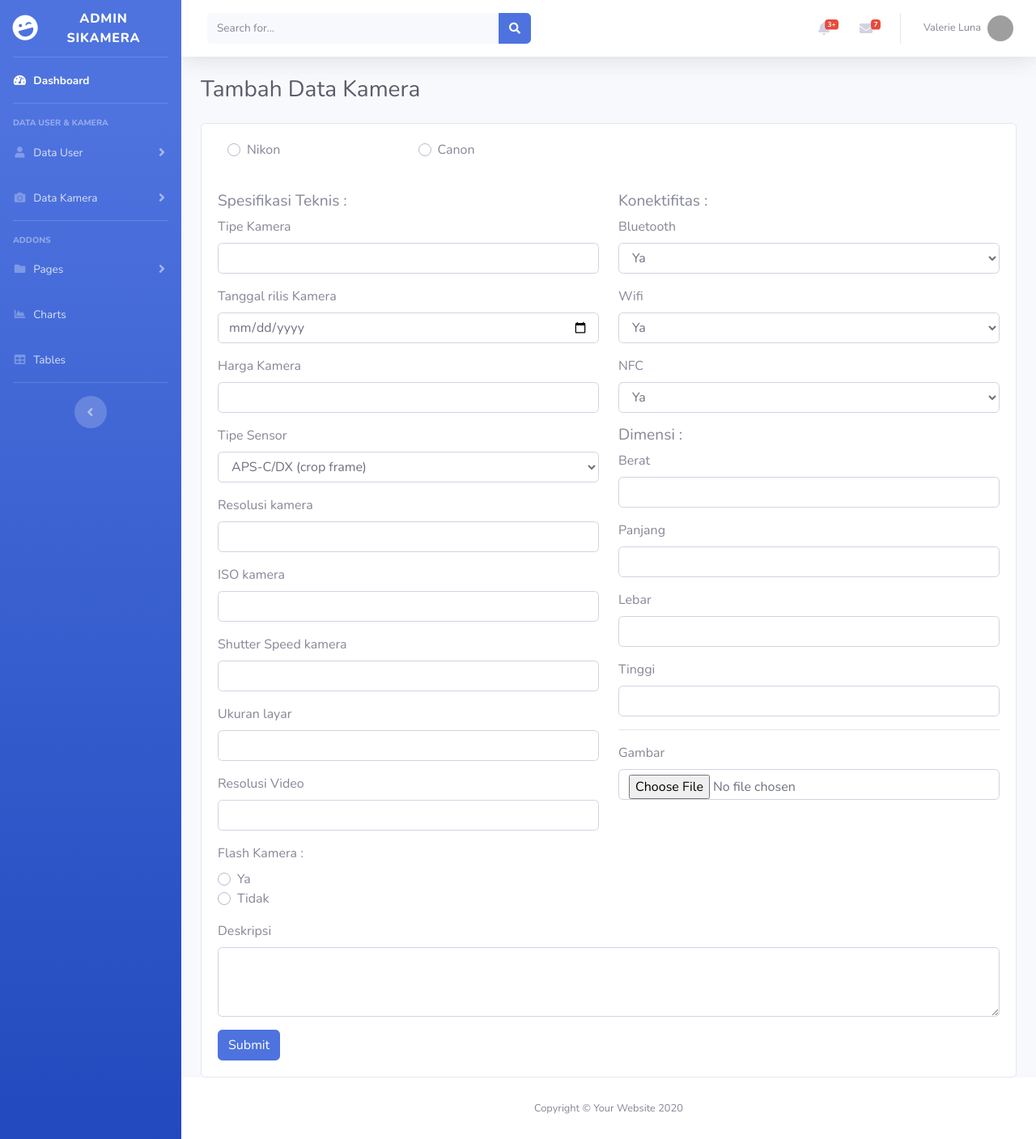
After one commit to sikamera/spk-sikamera, a CodeIgniter 4 app: template app/Views/adminpages/tambah_kamera.php in a window 1280 px wide. The commit adds this page. Shown: the whole page at 81% size. Run offline with PHP 8.4 and a stand-in for CodeIgniter, Linux system fonts and the light colour scheme; the template is opened without the code that fills it, so the values that code supplies are empty; some libraries are stand-ins or nearby versions; grey boxes are pictures that could not be loaded.

Commit message:
menambahkan halaman tambah kamera

```diff
--- a/app/Config/Routes.php
+++ b/app/Config/Routes.php
@@ -31,6 +31,7 @@ $routes->setAutoRoute(true);
 // We get a performance increase by specifying the default
 // route since we don't have to scan directories.
 $routes->get('/', 'Home::index');
+$routes->get('/tambah_kamera', 'Kamera::tambahKamera');
 
 /**
  * --------------------------------------------------------------------
--- a/app/Controllers/Home.php
+++ b/app/Controllers/Kamera.php
@@ -1,10 +1,10 @@
 <?php namespace App\Controllers;
 
-class Home extends BaseController
+class Kamera extends BaseController
 {
-	public function index()
+	public function tambahKamera()
 	{
-		return view('welcome_message');
+		return view('adminpages/tambah_kamera');
 	}
 
 	//--------------------------------------------------------------------
--- a/app/Views/pages/home.php
+++ b/app/Views/adminpages/home.php
@@ -299,4 +299,4 @@
           </div>
 
 
-<?= $this->endSection; ?>
+<?= $this->endSection(); ?>
--- /dev/null
+++ b/app/Views/adminpages/tambah_kamera.php
@@ -0,0 +1,142 @@
+<?= $this->extend('layout/page_layout'); ?>
+
+
+
+<?= $this->section('content'); ?>
+
+<div class="d-sm-flex align-items-center justify-content-between mb-4">
+    <h1 class="h3 mb-0 text-gray-800">Tambah Data Kamera</h1>
+</div>
+
+<div class="card">
+<div class="card-body">
+<form>
+    <div class="form-group">
+        <div class="custom-control custom-radio">
+            <div class="row" style="margin: 0 auto;">
+                <div class="col-xl-3 col-md-6 mb-4">
+                    <input class="custom-control-input" id="customRadio1" type="radio" name="customRadio">
+                    <label class="custom-control-label" for="customRadio1">Nikon</label>
+                </div>
+                <div class="col-xl-3 col-md-6 mb-4">
+                    <input class="custom-control-input" id="customRadio2" type="radio" name="customRadio">
+                    <label class="custom-control-label" for="customRadio2">Canon</label>
+                </div>
+            </div>
+        </div>
+    </div>
+    <div class="row">
+        <div class="col">
+            <h5 class="text-lg font-weight-800">Spesifikasi Teknis  :</h5>
+            <div class="form-group">
+                <label for="exampleFormControlSelect1">Tipe Kamera</label>
+                <input type="text" name="tipe-kamera" id="tipe-kamera" class="form-control form-control-solid">
+            </div>
+            <div class="form-group">
+                <label for="exampleFormControlSelect1">Tanggal rilis Kamera</label>
+                <input type="date" name="tipe-kamera" id="tipe-kamera" class="form-control form-control-solid">
+            </div>
+            <div class="form-group">
+                <label for="exampleFormControlSelect2">Harga Kamera</label>
+                <input type="number" name="harga" id="harga" class="form-control form-control-solid">
+            </div>
+            <div class="form-group">
+                <label for="exampleFormControlSelect2">Tipe Sensor</label>
+                <select name="" id="" class="form-control form-control-solid">
+                    <option value="">APS-C/DX (crop frame)</option>
+                    <option value="">FX (full frame)</option>
+                </select>
+            </div>
+            <div class="form-group">
+                <label for="exampleFormControlSelect2">Resolusi kamera</label>
+                <input type="text" name="" id="" class="form-control form-control-solid">
+            </div>
+            <div class="form-group">
+                <label for="exampleFormControlSelect2">ISO kamera</label>
+                <input type="text" name="" id="" class="form-control form-control-solid">
+            </div>
+            <div class="form-group">
+                <label for="exampleFormControlSelect2">Shutter Speed kamera</label>
+                <input type="text" name="" id="" class="form-control form-control-solid">
+            </div>
+            <div class="form-group">
+                <label for="exampleFormControlSelect2">Ukuran layar</label>
+                <input type="text" name="" id="" class="form-control form-control-solid">
+            </div>
+            <div class="form-group">
+                <label for="exampleFormControlSelect2">Resolusi Video</label>
+                <input type="text" name="" id="" class="form-control form-control-solid">
+            </div>
+            <div class="form-group">
+                <label for="exampleFormControlSelect2">Flash Kamera :</label>
+                <div class="custom-control custom-radio">
+                    <input class="custom-control-input" id="customRadio3" type="radio" name="customRadio">
+                    <label class="custom-control-label" for="customRadio3">Ya</label>
+                </div>
+                <div class="custom-control custom-radio">
+                    <input class="custom-control-input" id="customRadio4" type="radio" name="customRadio">
+                    <label class="custom-control-label" for="customRadio4">Tidak</label>
+                </div>
+            </div>
+        </div>
+        <div class="col">
+            <h5 class="text-lg">Konektifitas :</h5>
+            <div class="form-group">
+                <label for="exampleFormControlSelect2">Bluetooth</label>
+                <select name="" id="" class="form-control form-control-solid">
+                    <option value="">Ya</option>
+                    <option value="">tidak</option>
+                </select>
+            </div>
+            <div class="form-group">
+                <label for="exampleFormControlSelect2">Wifi</label>
+                <select name="" id="" class="form-control form-control-solid">
+                    <option value="">Ya</option>
+                    <option value="">tidak</option>
+                </select>
+            </div>
+            <div class="form-group">
+                <label for="exampleFormControlSelect2">NFC</label>
+                <select name="" id="" class="form-control form-control-solid">
+                    <option value="">Ya</option>
+                    <option value="">tidak</option>
+                </select>
+            </div>
+            <h5 class="text-lg">Dimensi :</h5>
+            <div class="form-group">
+                <label for="">Berat</label>
+                <input type="number" name="" id="" class="form-control form-control-solid">
+            </div>
+            <div class="form-group">
+                <label for="">Panjang</label>
+                <input type="number" name="" id="" class="form-control form-control-solid">
+            </div>
+            <div class="form-group">
+                <label for="">Lebar</label>
+                <input type="number" name="" id="" class="form-control form-control-solid">
+            </div>
+            <div class="form-group">
+                <label for="">Tinggi</label>
+                <input type="number" name="" id="" class="form-control form-control-solid">
+            </div>
+
+            <hr>
+
+            <div class="form-group">
+                <label for="">Gambar</label>
+                <input type="file" src="" alt="" class="form-control form-control-solid">
+            </div>
+        </div>
+    </div>
+
+
+    <div class="form-group"><label for="exampleFormControlTextarea1">Deskripsi</label><textarea class="form-control form-control-solid" id="exampleFormControlTextarea1" rows="3"></textarea></div>
+    <button type="submit" class="btn btn-primary">Submit</button>
+</form>
+</div>
+</div>
+
+
+
+
+<?= $this->endSection(); ?>
--- a/app/Views/layout/page_layout.php
+++ b/app/Views/layout/page_layout.php
@@ -9,13 +9,21 @@
     <link href="theme/css/sb-admin-2.min.css" rel="stylesheet">
 </head>
 <body id="page-top">
-<div class="wrapper">
+
+    <div id="wrapper">
+
         <?= $this->include('layout/sidebar'); ?>
+
         <div id="content-wrapper" class="d-flex flex-column">
+
             <div id="content">
+
                 <?= $this->include('layout/navbar'); ?>
+
                 <div class="container-fluid">
+
                     <?= $this->renderSection('content'); ?>
+
                 </div>
             </div>
             <?= $this->include('layout/footer'); ?>
@@ -27,27 +35,21 @@
     <?= $this->include('layout/modal'); ?>
 
 
-
-
-
-
-
-
     <!-- Bootstrap core JavaScript-->
-  <script src="vendor/jquery/jquery.min.js"></script>
-  <script src="vendor/bootstrap/js/bootstrap.bundle.min.js"></script>
+  <script src="theme/vendor/jquery/jquery.min.js"></script>
+  <script src="theme/vendor/bootstrap/js/bootstrap.bundle.min.js"></script>
 
   <!-- Core plugin JavaScript-->
-  <script src="vendor/jquery-easing/jquery.easing.min.js"></script>
+  <script src="theme/vendor/jquery-easing/jquery.easing.min.js"></script>
 
   <!-- Custom scripts for all pages-->
-  <script src="js/sb-admin-2.min.js"></script>
+  <script src="theme/js/sb-admin-2.min.js"></script>
 
   <!-- Page level plugins -->
-  <script src="vendor/chart.js/Chart.min.js"></script>
+  <script src="theme/vendor/chart.js/Chart.min.js"></script>
 
   <!-- Page level custom scripts -->
-  <script src="js/demo/chart-area-demo.js"></script>
-  <script src="js/demo/chart-pie-demo.js"></script>
+  <script src="theme/js/demo/chart-area-demo.js"></script>
+  <script src="theme/js/demo/chart-pie-demo.js"></script>
 </body>
 </html>
--- a/app/Views/layout/sidebar.php
+++ b/app/Views/layout/sidebar.php
@@ -7,7 +7,7 @@
         <div class="sidebar-brand-icon rotate-n-15">
             <i class="fas fa-laugh-wink"></i>
         </div>
-        <div class="sidebar-brand-text mx-3">SB Admin <sup>2</sup></div>
+        <div class="sidebar-brand-text mx-3">Admin Sikamera</div>
     </a>
 
 <!-- Divider -->
@@ -25,20 +25,20 @@
 
 <!-- Heading -->
 <div class="sidebar-heading">
-  Interface
+  Data User & Kamera
 </div>
 
 <!-- Nav Item - Pages Collapse Menu -->
 <li class="nav-item">
   <a class="nav-link collapsed" href="#" data-toggle="collapse" data-target="#collapseTwo" aria-expanded="true" aria-controls="collapseTwo">
-    <i class="fas fa-fw fa-cog"></i>
-    <span>Components</span>
+    <i class="fas fa-fw fa-user"></i>
+    <span>Data User</span>
   </a>
   <div id="collapseTwo" class="collapse" aria-labelledby="headingTwo" data-parent="#accordionSidebar">
     <div class="bg-white py-2 collapse-inner rounded">
-      <h6 class="collapse-header">Custom Components:</h6>
-      <a class="collapse-item" href="buttons.html">Buttons</a>
-      <a class="collapse-item" href="cards.html">Cards</a>
+      <h6 class="collapse-header">Data User:</h6>
+      <a class="collapse-item" href="buttons.html">Users</a>
+      <a class="collapse-item" href="cards.html">Tambah User</a>
     </div>
   </div>
 </li>
@@ -46,16 +46,15 @@
 <!-- Nav Item - Utilities Collapse Menu -->
 <li class="nav-item">
   <a class="nav-link collapsed" href="#" data-toggle="collapse" data-target="#collapseUtilities" aria-expanded="true" aria-controls="collapseUtilities">
-    <i class="fas fa-fw fa-wrench"></i>
-    <span>Utilities</span>
+    <i class="fas fa-fw fa-camera"></i>
+    <span>Data Kamera</span>
   </a>
   <div id="collapseUtilities" class="collapse" aria-labelledby="headingUtilities" data-parent="#accordionSidebar">
     <div class="bg-white py-2 collapse-inner rounded">
-      <h6 class="collapse-header">Custom Utilities:</h6>
-      <a class="collapse-item" href="utilities-color.html">Colors</a>
-      <a class="collapse-item" href="utilities-border.html">Borders</a>
-      <a class="collapse-item" href="utilities-animation.html">Animations</a>
-      <a class="collapse-item" href="utilities-other.html">Other</a>
+      <h6 class="collapse-header">Data Kamera:</h6>
+      <a class="collapse-item" href="utilities-color.html">Canon</a>
+      <a class="collapse-item" href="utilities-border.html">Nikon</a>
+      <a class="collapse-item" href="tambah_kamera">Tambah Kamera</a>
     </div>
   </div>
 </li>
```
Also changed, not shown: public/theme/css/sb-admin-2.css. Lines whose indentation alone changed are shown as unchanged.
